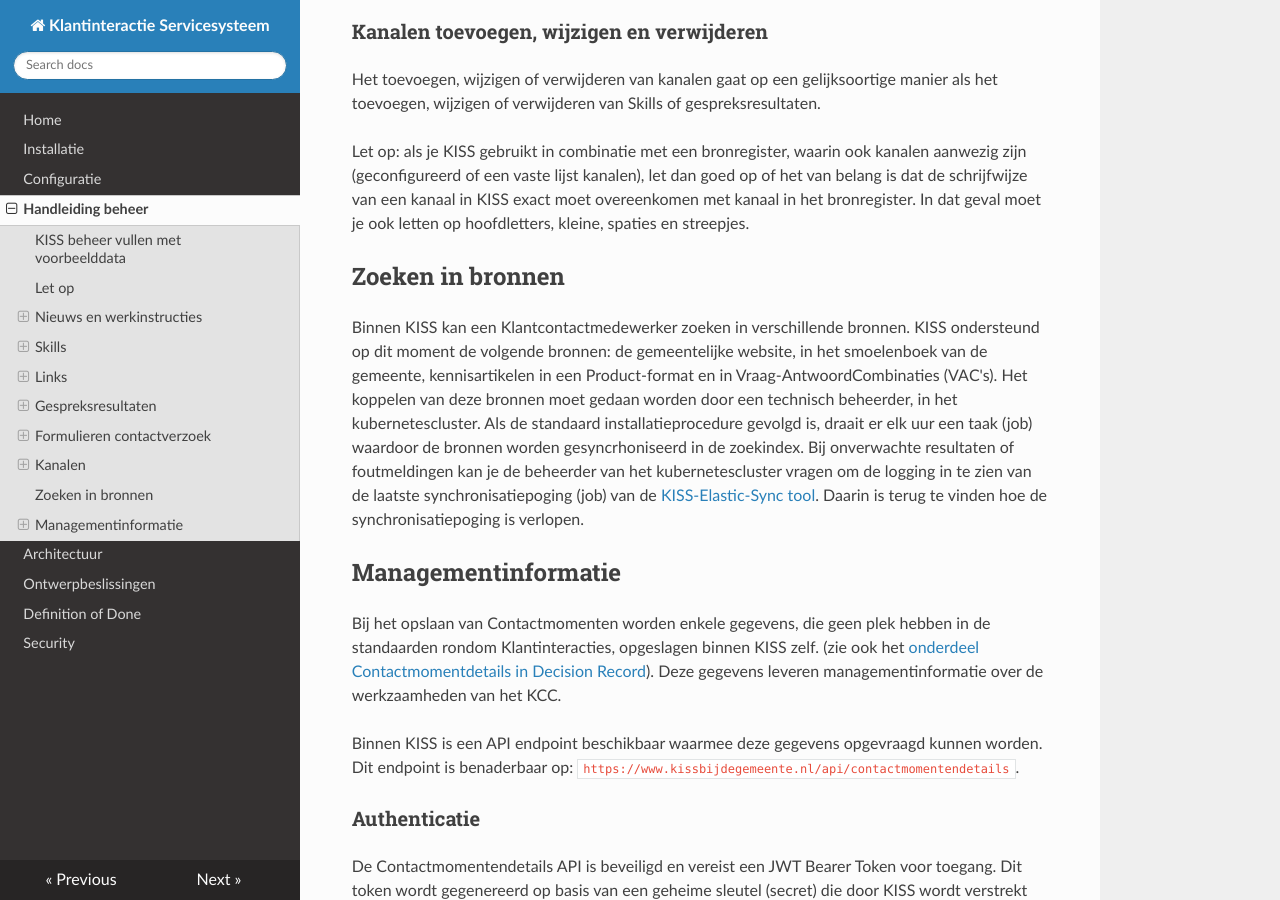
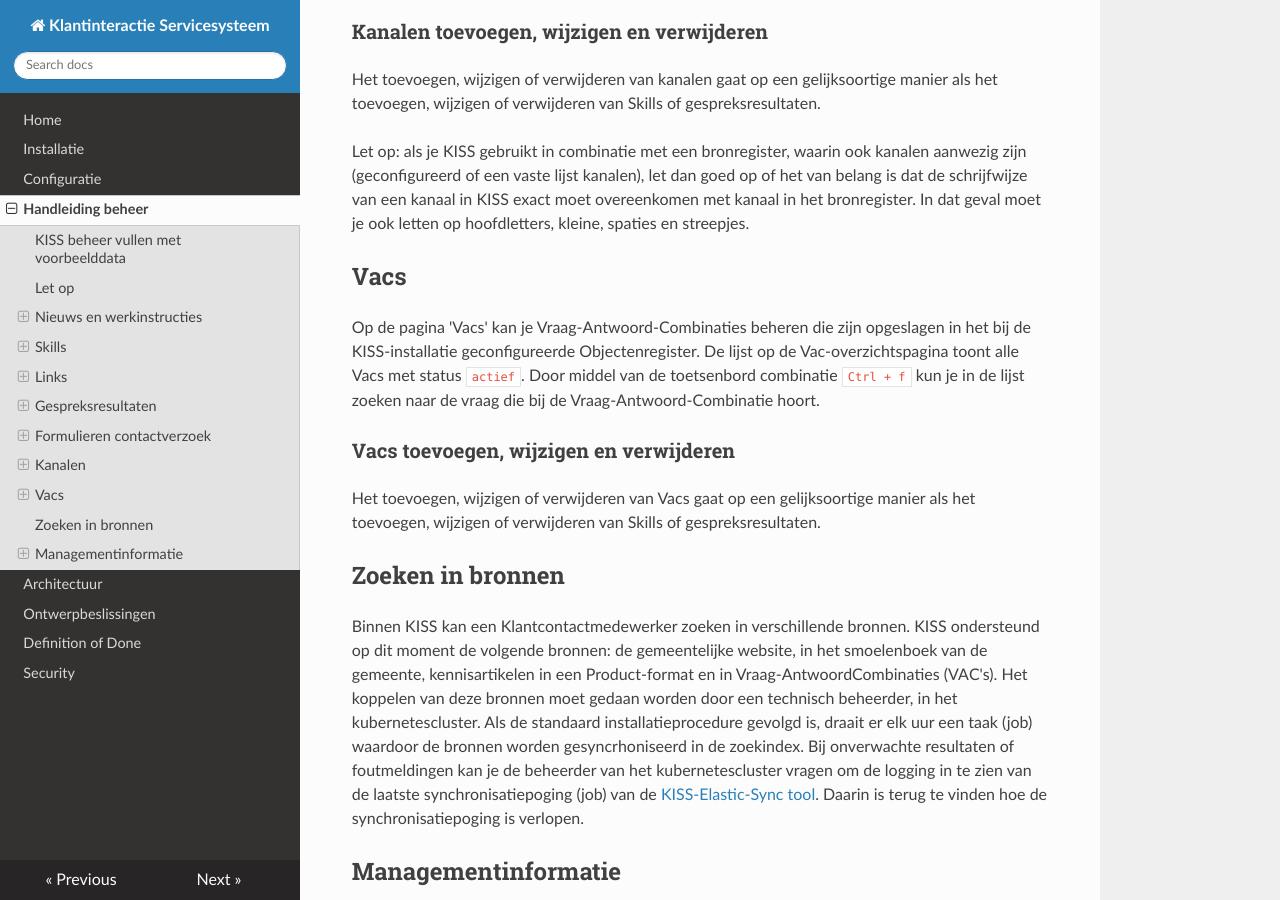
Before and after one commit to Klantinteractie-Servicesysteem/.github, an MkDocs documentation site: the page built from docs/MANUAL.md, in a window 1280 px wide and 900 px high, scrolled down 22356 px. Built offline with MkDocs 1.6.1, drawn with Linux system fonts in a browser that asks for light colours; nearby versions of some CDN libraries.

Commit message:
Update MANUAL.md

```diff
--- a/docs/MANUAL.md
+++ b/docs/MANUAL.md
@@ -327,11 +327,14 @@
 
 Let op: als je KISS gebruikt in combinatie met een bronregister, waarin ook kanalen aanwezig zijn (geconfigureerd of een vaste lijst kanalen), let dan goed op of het van belang is dat de schrijfwijze van een kanaal in KISS exact moet overeenkomen met kanaal in het bronregister. In dat geval moet je ook letten op hoofdletters, kleine, spaties en streepjes.
 
+## Vacs
+Op de pagina 'Vacs' kan je Vraag-Antwoord-Combinaties beheren die zijn opgeslagen in het bij de KISS-installatie geconfigureerde Objectenregister. De lijst op de Vac-overzichtspagina toont alle Vacs met status `actief`. Door middel van de toetsenbord combinatie `Ctrl + f` kun je in de lijst zoeken naar de vraag die bij de Vraag-Antwoord-Combinatie hoort.
 
+### Vacs toevoegen, wijzigen en verwijderen
+Het toevoegen, wijzigen of verwijderen van Vacs gaat op een gelijksoortige manier als het toevoegen, wijzigen of verwijderen van Skills of gespreksresultaten.
 
 ## Zoeken in bronnen
 Binnen KISS kan een Klantcontactmedewerker zoeken in verschillende bronnen. KISS ondersteund op dit moment de volgende bronnen: de gemeentelijke website, in het smoelenboek van de gemeente, kennisartikelen in een Product-format en in Vraag-AntwoordCombinaties (VAC's). Het koppelen van deze bronnen moet gedaan worden door een technisch beheerder, in het kubernetescluster. Als de standaard installatieprocedure gevolgd is, draait er elk uur een taak (job) waardoor de bronnen worden gesyncrhoniseerd in de zoekindex. Bij onverwachte resultaten of foutmeldingen kan je de beheerder van het kubernetescluster vragen om de logging in te zien van de laatste synchronisatiepoging (job) van de [KISS-Elastic-Sync tool](https://github.com/Klantinteractie-Servicesysteem/KISS-Elastic-Sync). Daarin is terug te vinden hoe de synchronisatiepoging is verlopen.
-
 
 ## Managementinformatie
 Bij het opslaan van Contactmomenten worden enkele gegevens, die geen plek hebben in de standaarden rondom Klantinteracties, opgeslagen binnen KISS zelf. (zie ook het [onderdeel Contactmomentdetails in Decision Record](https://github.com/Klantinteractie-Servicesysteem/.github/blob/main/docs/DECISION-RECORD.md#contactmomentdetails)). Deze gegevens leveren managementinformatie over de werkzaamheden van het KCC.
```
